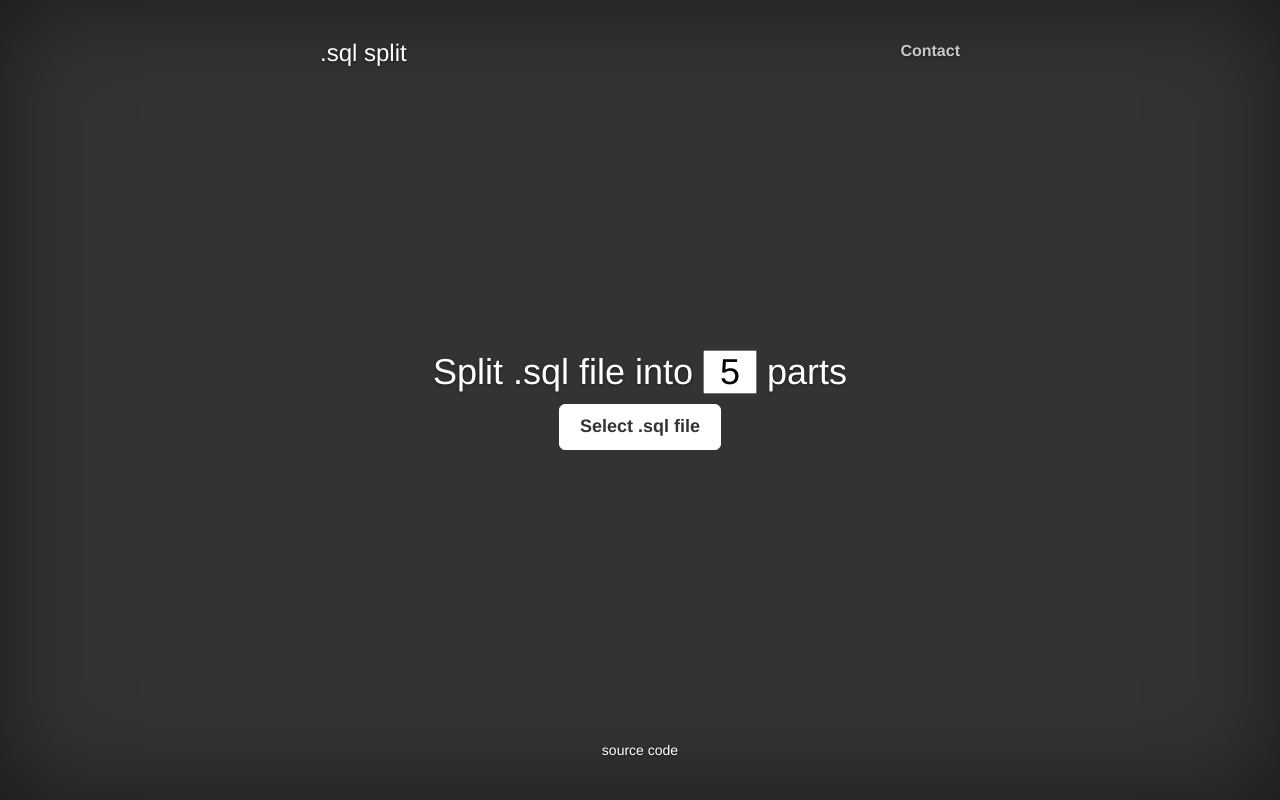
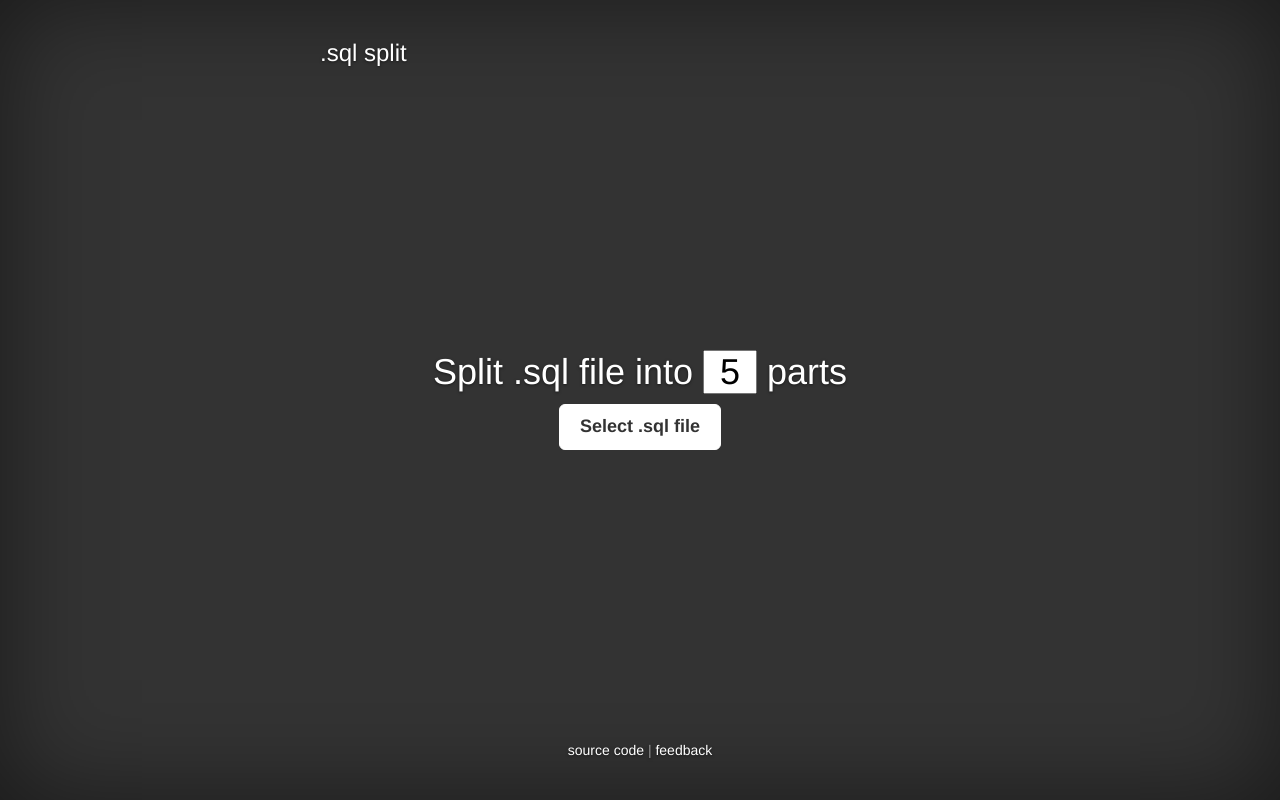
Before and after one commit to sqlsplit/sqlsplit, a PHP site: page / in a window 1280 px wide. Run offline with PHP 8.4, Linux system fonts and the light colour scheme.

Commit message:
feedback on sqlsplit.uservoice.com

```diff
--- a/src/index.php
+++ b/src/index.php
@@ -75,9 +75,6 @@ if (isset($_FILES['file'])) {
 		<div class="masthead clearfix">
 			<div class="inner">
 				<h3 class="masthead-brand">.sql split</h3>
-				<ul class="nav masthead-nav">
-					<li><a href="mailto:vladimir.barbarosh@gmail.com?subject=.sql+split">Contact</a></li>
-				</ul>
 			</div>
 		</div>
 
@@ -89,7 +86,7 @@ if (isset($_FILES['file'])) {
 
 		<div class="mastfoot">
 			<div class="inner">
-				<p><a href="https://github.com/sqlsplit/sqlsplit">source code</a></p>
+				<p><a href="https://github.com/sqlsplit/sqlsplit">source code</a> | <a href="http://sqlsplit.uservoice.com">feedback</a></p>
 			</div>
 		</div>
 
```
